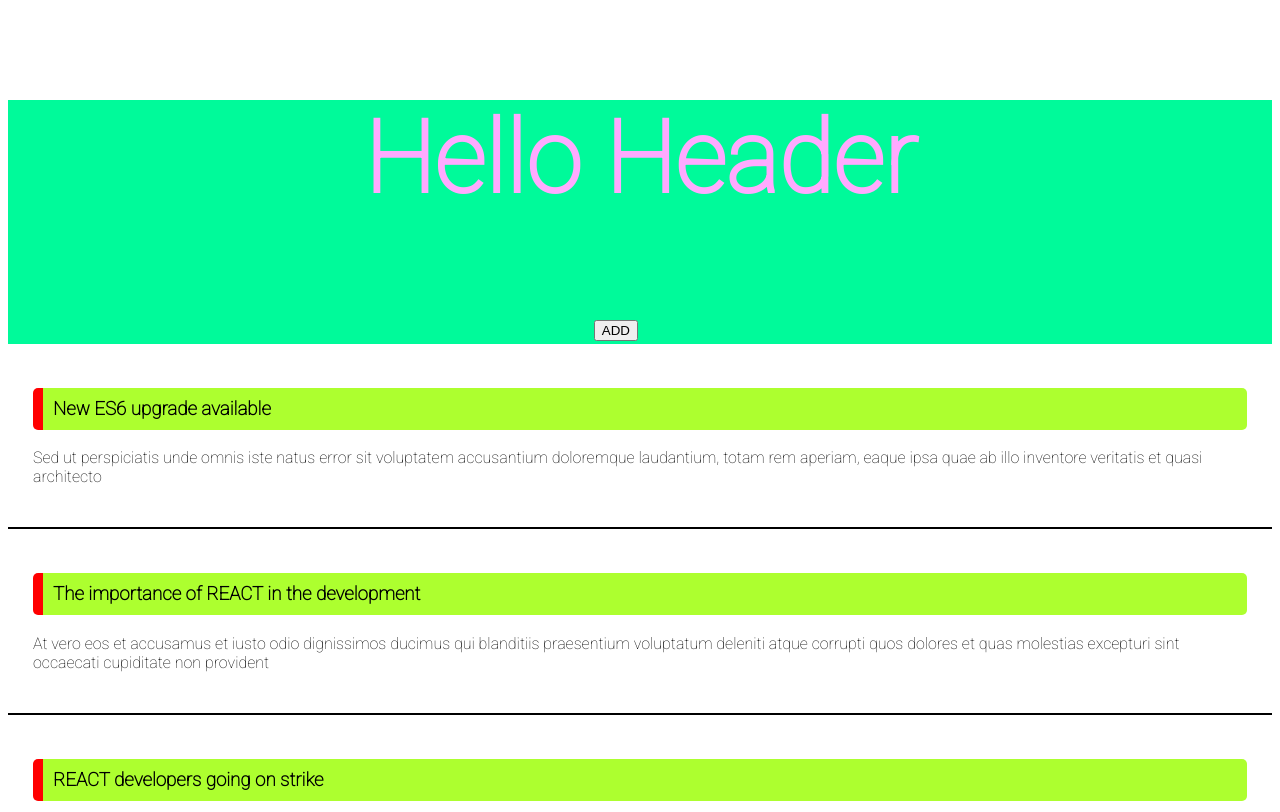
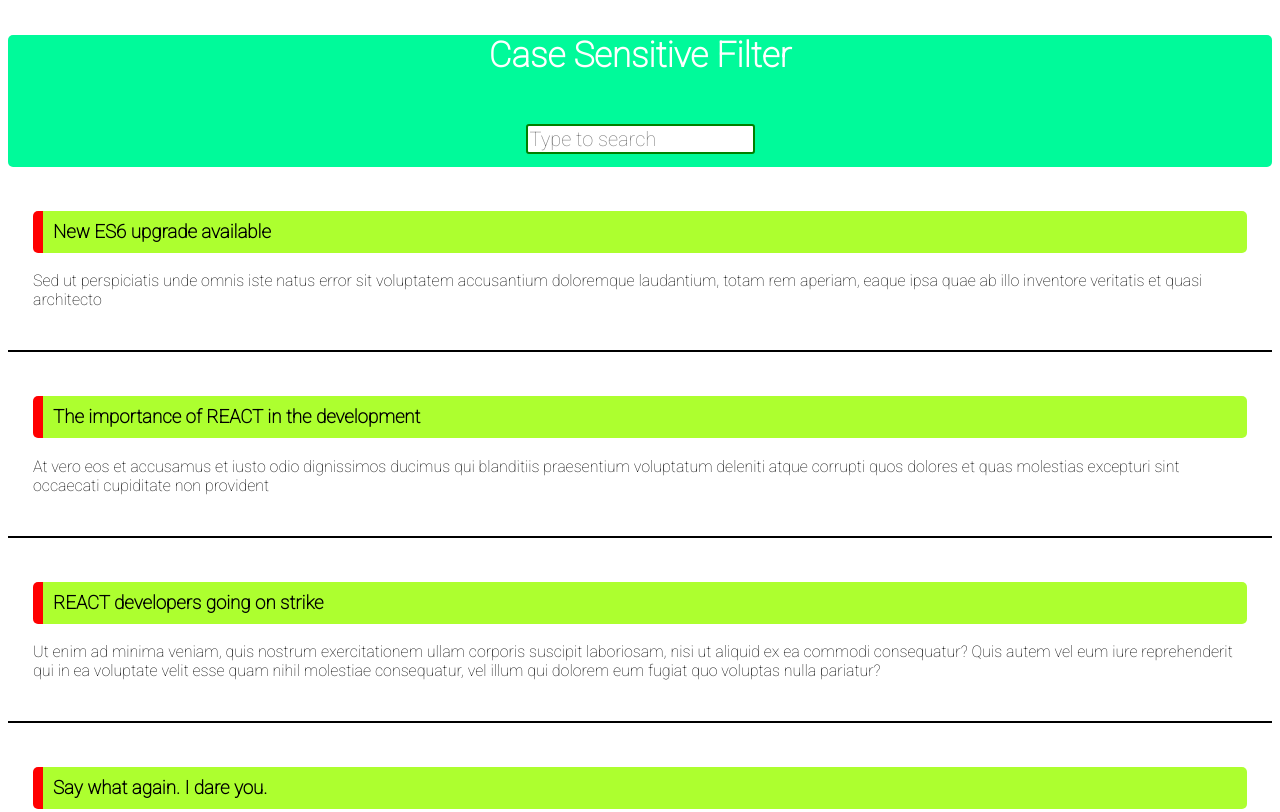
Before and after one commit to VinaySinghChandel/React-01Basics, a React app: page / in a window 1280 px wide. Shown: the top 812 px of the page. Built offline with nearby package versions, Linux system fonts and the light colour scheme.

Commit message:
First very very tiny app done

```diff
--- a/src/components/header.js
+++ b/src/components/header.js
@@ -1,4 +1,4 @@
-import React, { Component } from 'react';
+import React from 'react';
 //import ReactDOM from 'react-dom';
 
 //function
@@ -10,38 +10,10 @@ import React, { Component } from 'react';
 //     )
 // }
 
-class Header extends Component {
-    state = {
-        name    :   'Example',
-        email   :   'example@gmail.com',
-        count   :   0
-    }
-
-    onClickDisplay = (event) => {
-        //console.log('I was changed');
-        this.setState((state, props) => ({
-            count   :   state.count + 1
-        })
-            // count   :   this.state.count + 1
-        );
-    }
-
-    // onChangeName = (event) => {
-    //     this.setState({
-    //         name    :   event.target.value
-    //     });
-    // }
-
-    // onChangeEmail = (event) => {
-    //     this.setState({
-    //         email    :   event.target.value
-    //     });
-    // }
-    render() {
-       console.log(this.state);
+const Header = (props) => {
     return(
         <div className="main">
-                <p className="header">Hello Header</p>
+            <p className="header">Case Sensitive Filter</p>
             <table>
                 <colgroup>
                     <col width="50%"/>
@@ -49,21 +21,14 @@ class Header extends Component {
                 </colgroup>
                 <tbody>
                     <tr>
-                            <td><button onClick={this.onClickDisplay}>ADD</button></td>
+                        <td colSpan={2}>
+                            <input type="text" placeholder="Type to search" onChange={props.keywords}/>
+                        </td>
                     </tr>
                 </tbody>
             </table>
         </div>
     )
 }
-}
-
-// let styles = {
-//     header : {
-//         background : '#00fa9a',
-//         fontFamily : 'Roboto',
-//         textAlign : 'center'
-//     }
-//}
 
 export default Header;
--- a/src/index.js
+++ b/src/index.js
@@ -12,17 +12,33 @@ class App extends Component{
 
     state = {
         news    :   db,
+        filtered    :   db,
         footerText  :   'Hello New World'
+    }
+
+    getKeyWords = (event) => {
+        //console.log(event.target.value);
+        let keywords = event.target.value;
+        let filtered = this.state.news.filter((item) => {
+            return item.title.indexOf(keywords) > -1;
+        });
+
+        this.setState({
+            filtered
+        })
+        //console.log(filtered);
     }
 
     render() {
         //console.log(db);
-        const {news, footerText} = this.state;
+        const {footerText, filtered} = this.state;
          return(
             <>
-                <Header/>
+                <Header
+                    keywords={this.getKeyWords}
+                />
                 <NewsList
-                    news = {news}
+                    news = {filtered}
                 >
                     <h1>Hello I am children</h1>
                 </NewsList>
--- a/src/styles/style.css
+++ b/src/styles/style.css
@@ -3,21 +3,26 @@ body {
 }
 .header {
   text-align: center;
-  font-size: 100px;
+  font-size: 35px;
   font-weight: bold;
-  color: #ffaaff;
+  color: #ffffff;
+  border-radius: 5px;
 }
 input {
+  max-width: 100% auto;
   font-size: 20px;
   font-family: "Roboto";
-  font-weight: bold;
   color: #ff00aa;
+  margin: 10px;
+  border: 2px solid green;
+  border-radius: 3px;
 }
 table {
   margin: 0px auto;
 }
 .main {
   background-color: #00fa9a;
+  border-radius: 5px;
 }
 .news_items {
   padding: 25px;
```
Also changed, not shown: src/components/header_old.js (added, +69 -0 lines). Lines whose indentation alone changed are shown as unchanged.
